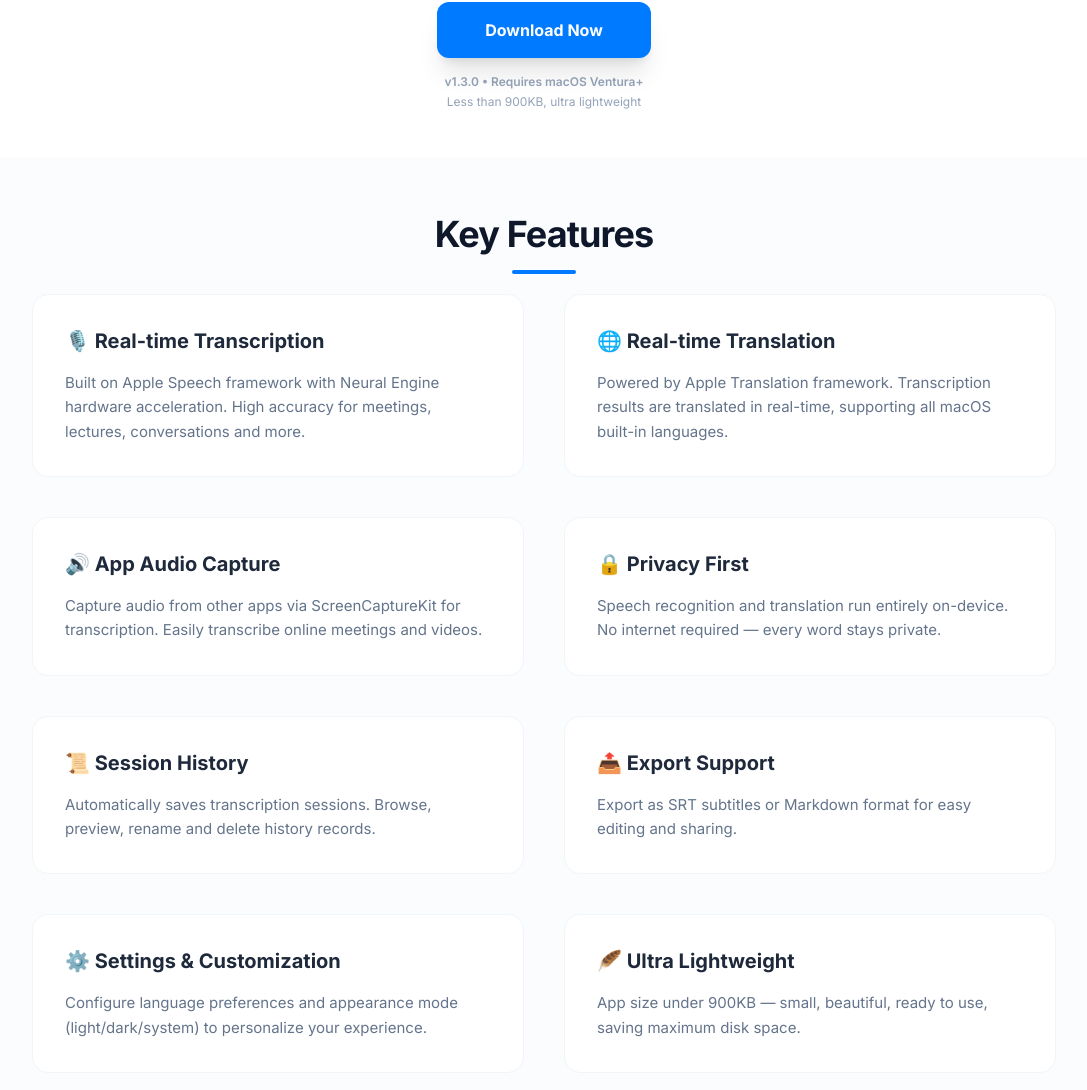
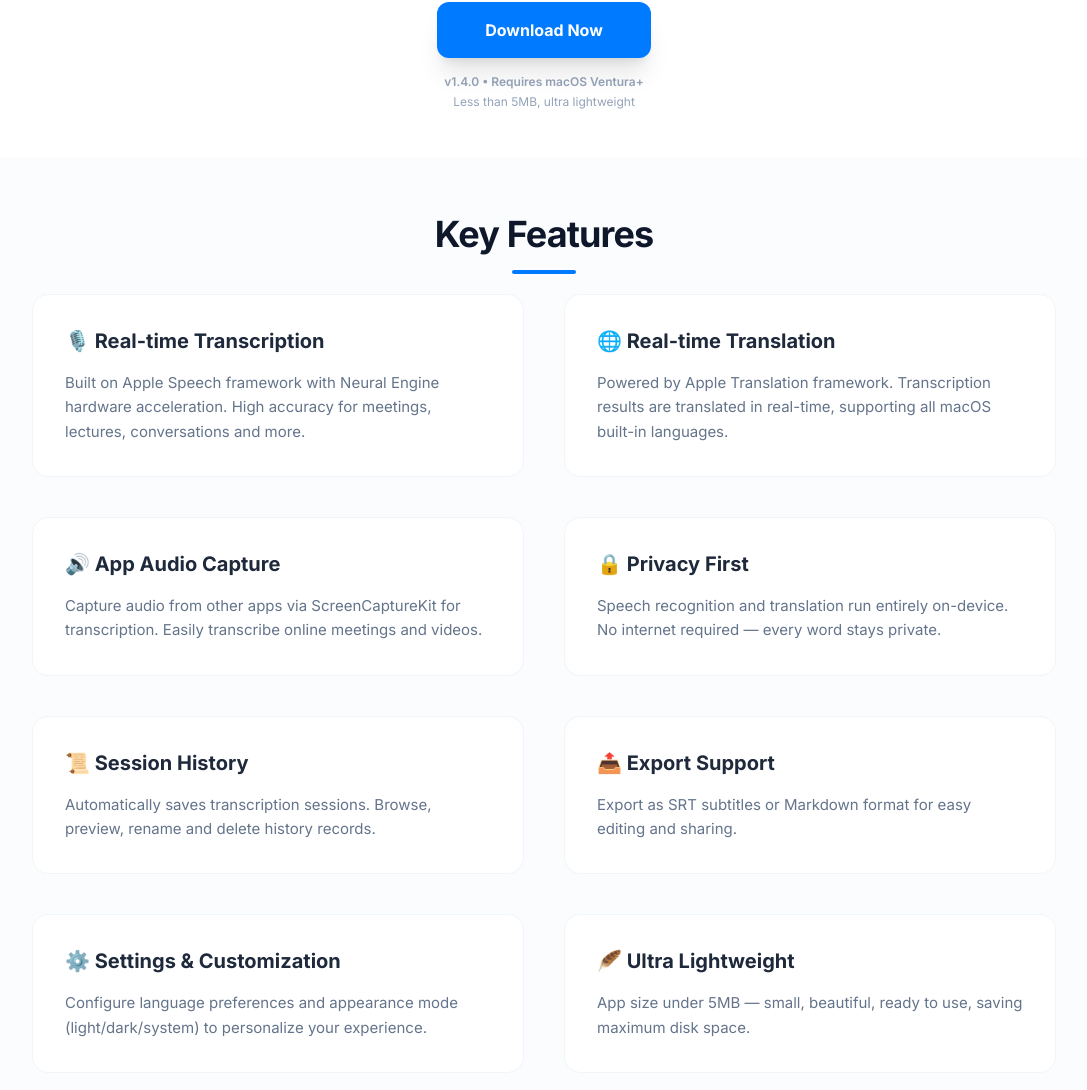
Before and after one commit to Cyronlee/transflow-landing-page, a React (Vite) app: page / in a window 1280 px wide. Shown: the part 995-2085 px from the top of the page, without its empty margins (96-1183 px from the left). Built offline with nearby package versions, Linux system fonts and the light colour scheme.

Commit message:
release: bump version to v1.4.0

```diff
--- a/constants.tsx
+++ b/constants.tsx
@@ -52,7 +52,7 @@ export const FEATURES: Feature[] = [
   {
     id: 'lightweight',
     title: '🪶 轻量小巧',
-    description: '应用体积不到 900KB，小而美，即装即用，极致节省磁盘空间。',
+    description: '应用体积不到 5MB，小而美，即装即用，极致节省磁盘空间。',
     icon: null,
   },
 ];
--- a/i18n.tsx
+++ b/i18n.tsx
@@ -60,7 +60,7 @@ const translations: Record<Locale, Translations> = {
       downloadBtn: '立即下载',
       version: `v${version}`,
       compatibility: '适用于 macOS Ventura+',
-      lightweight: '体积不到 900KB，轻如蝉翼',
+      lightweight: '体积不到 5MB，轻如蝉翼',
     },
     features: {
       sectionTitle: '核心功能',
@@ -103,7 +103,7 @@ const translations: Record<Locale, Translations> = {
         {
           id: 'lightweight',
           title: '🪶 轻量小巧',
-          description: '应用体积不到 900KB，小而美，即装即用，极致节省磁盘空间。',
+          description: '应用体积不到 5MB，小而美，即装即用，极致节省磁盘空间。',
         },
       ],
     },
@@ -169,7 +169,7 @@ const translations: Record<Locale, Translations> = {
       downloadBtn: 'Download Now',
       version: `v${version}`,
       compatibility: 'Requires macOS Ventura+',
-      lightweight: 'Less than 900KB, ultra lightweight',
+      lightweight: 'Less than 5MB, ultra lightweight',
     },
     features: {
       sectionTitle: 'Key Features',
@@ -212,7 +212,7 @@ const translations: Record<Locale, Translations> = {
         {
           id: 'lightweight',
           title: '🪶 Ultra Lightweight',
-          description: 'App size under 900KB — small, beautiful, ready to use, saving maximum disk space.',
+          description: 'App size under 5MB — small, beautiful, ready to use, saving maximum disk space.',
         },
       ],
     },
--- a/version.json
+++ b/version.json
@@ -1,5 +1,5 @@
 {
-  "version": "1.3.0",
+  "version": "1.4.0",
   "url": "https://github.com/cyronlee/transflow/releases/latest",
-  "release_date": "2026-02-27"
+  "release_date": "2026-03-03"
 }
```
